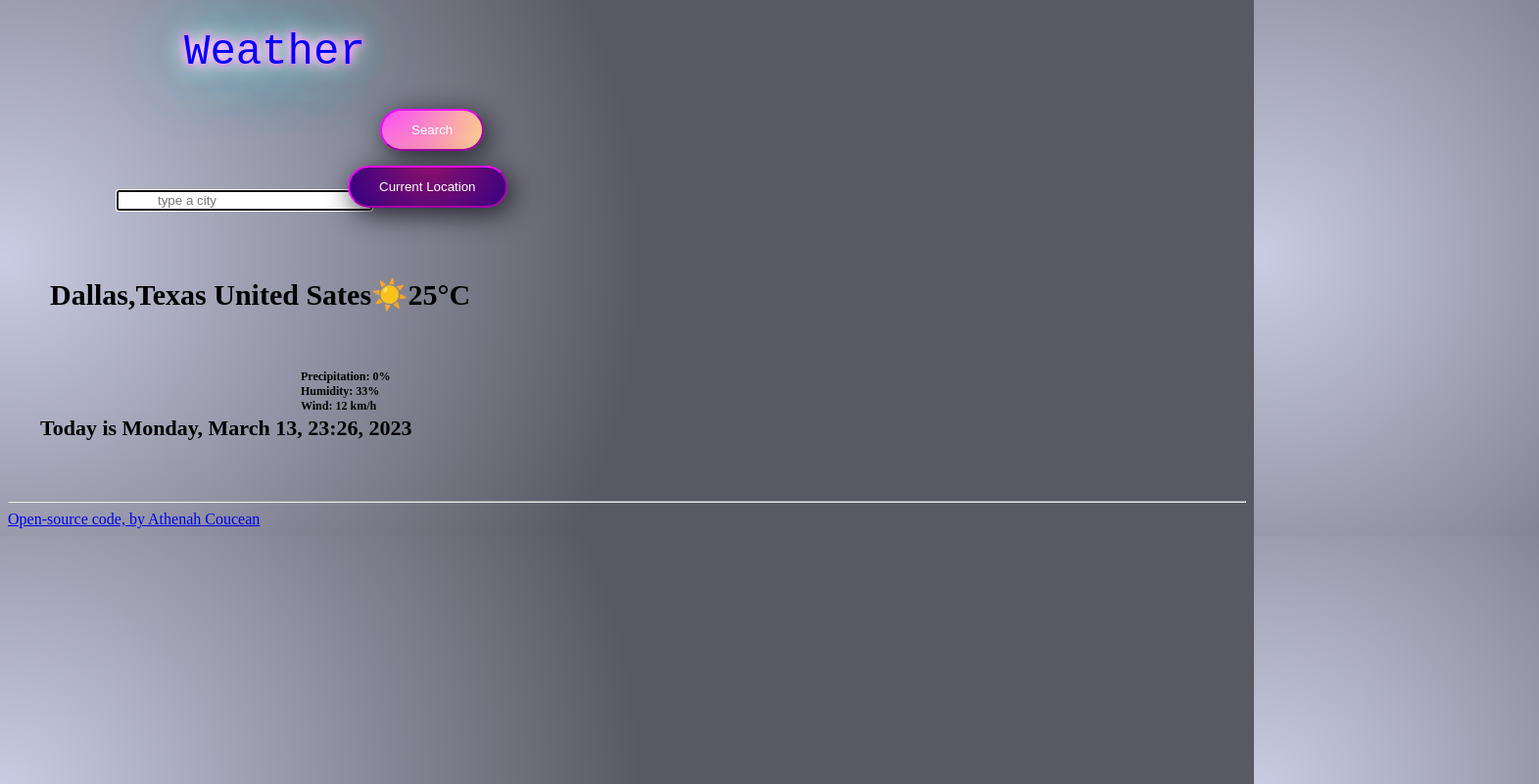
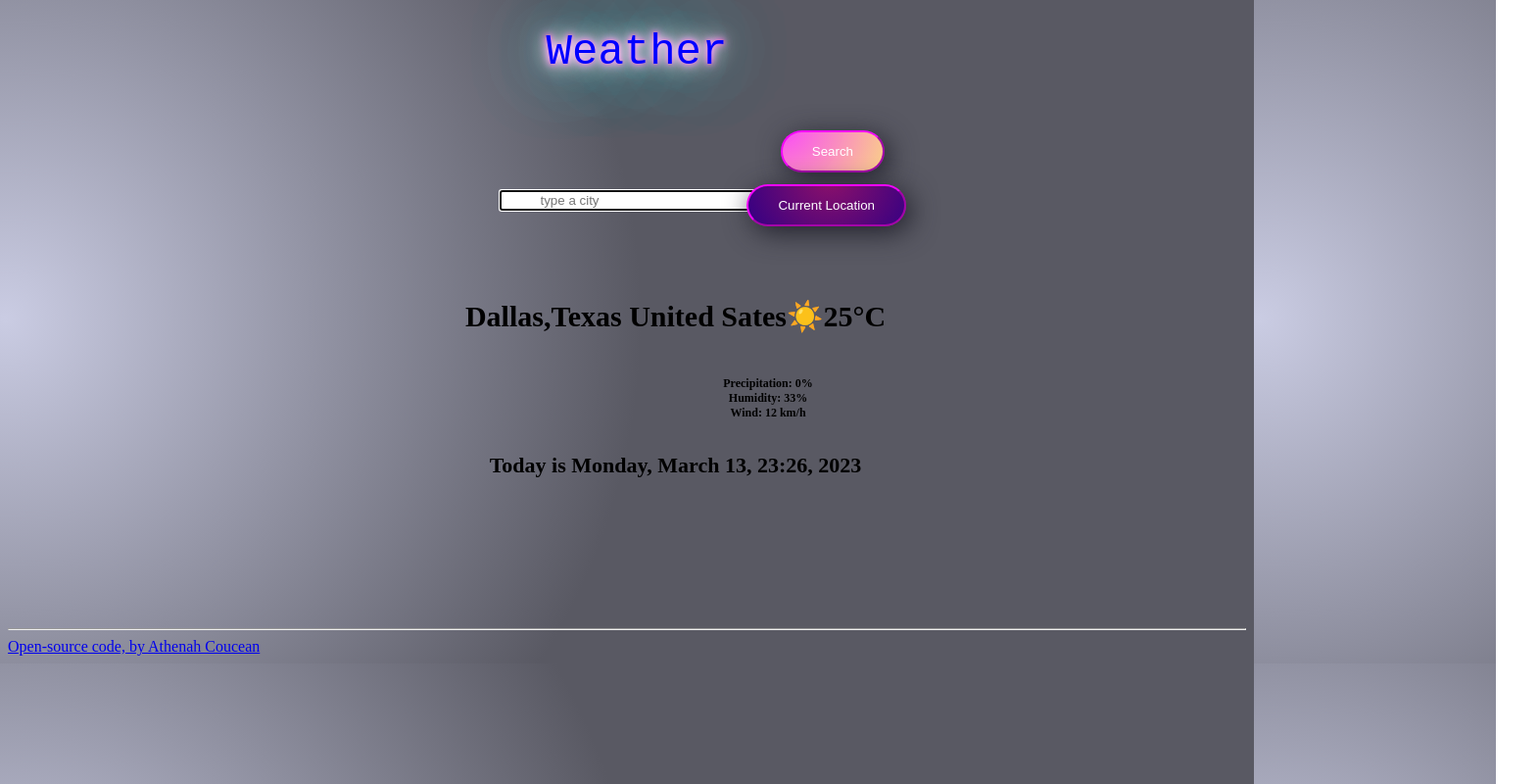
Before and after one commit to Athens410/my-new-git, a website built with Parcel: page index.html in a window 1280 px wide. Shown: the whole page at 98% size, 1571 px wide, since content can reach past the window. Built offline with nearby package versions, Linux system fonts and the light colour scheme.

Commit message:
centred css

```diff
--- a/src/styles.css
+++ b/src/styles.css
@@ -15,31 +15,38 @@ h1 {
   bottom: -44px;
 }
 h2 {
-  position: relative;
-  left: -222px;
-  bottom: -44px;
+text-align: center;
+  margin-left: -300px;
+  margin-right: 111px;
+  margin-top: 122px;
+  margin-bottom: 100px;
   font-size: 22px;
 }
 h3 {
-  position: relative;
-  left: 44px;
-  top: -77px;
+  text-align: center;
+    margin-left: -111px;
+    margin-top: -222px;
+    margin-right: 111px;
+    padding-bottom: 200px;
   font-size: 12px;
 }
 h4 {
-  position: relative;
-  bottom: 22px;
-  left: px;
+ text-align: center;
+ margin-left: -300px;
+ margin-right: 111px;
   font-size: 30px;
-  right: 212px;
+
 }
 .pressButton {
   display: block;
   margin: 0 auto;
-  position: fixed;
-  left: 188px;
-  margin-left: 200px;
-  top: 111px;
+ position: fixed;
+ top: 133px;
+ right: 377px;
+
+
+
+
   color: #ffff;
   border-color: rgb(245, 4, 253);
   background: radial-gradient(
@@ -64,20 +71,23 @@ button:hover {
   background: linear-gradient(to right, rgb(52, 232, 158), rgb(15, 52, 67));
 }
 .form-control {
-  display: block;
-  margin: 0 auto;
+
+
+ display: block;
+ margin: 0 auto;
+
+
   margin-top: 170px;
   padding-right: 40px;
   padding-left: 40px;
-  margin-left: 111px;
+
 }
 .button {
   display: block;
   margin: 0 auto;
   position: fixed;
-  left: 155px;
-  margin-left: 200px;
-  top: 169px;
+  top: 188px;
+    right: 355px;
   color: #ffff;
   border-color: rgb(245, 4, 253);
   background: radial-gradient(
@@ -117,8 +127,9 @@ button:hover {
 .line {
   position: relative;
   top: -187px;
-  right: -222px;
-  left: 180px;
+  right: 222px;
+  left: 10px;
+  text-align: center;
   font-size: 44px;
   font-family: "PT Mono", monospace;
   font-weight: 30px;
```
